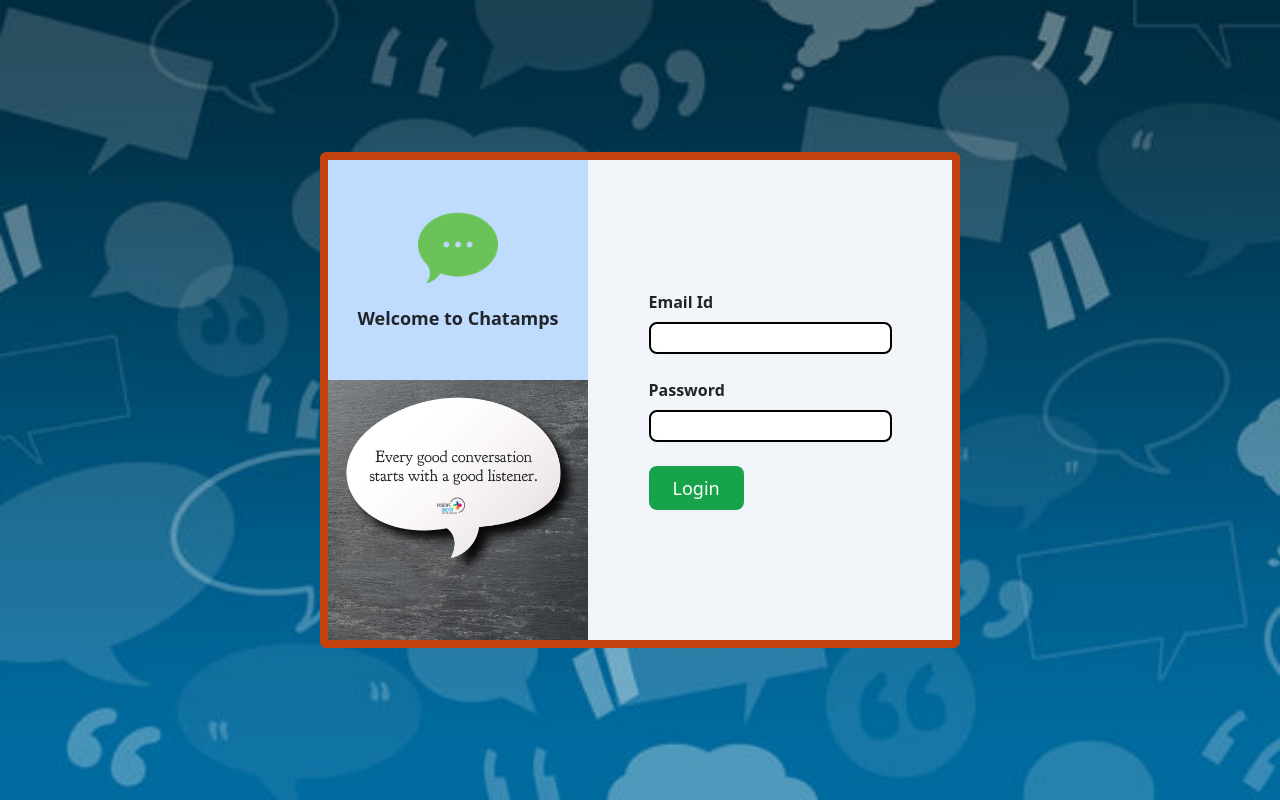
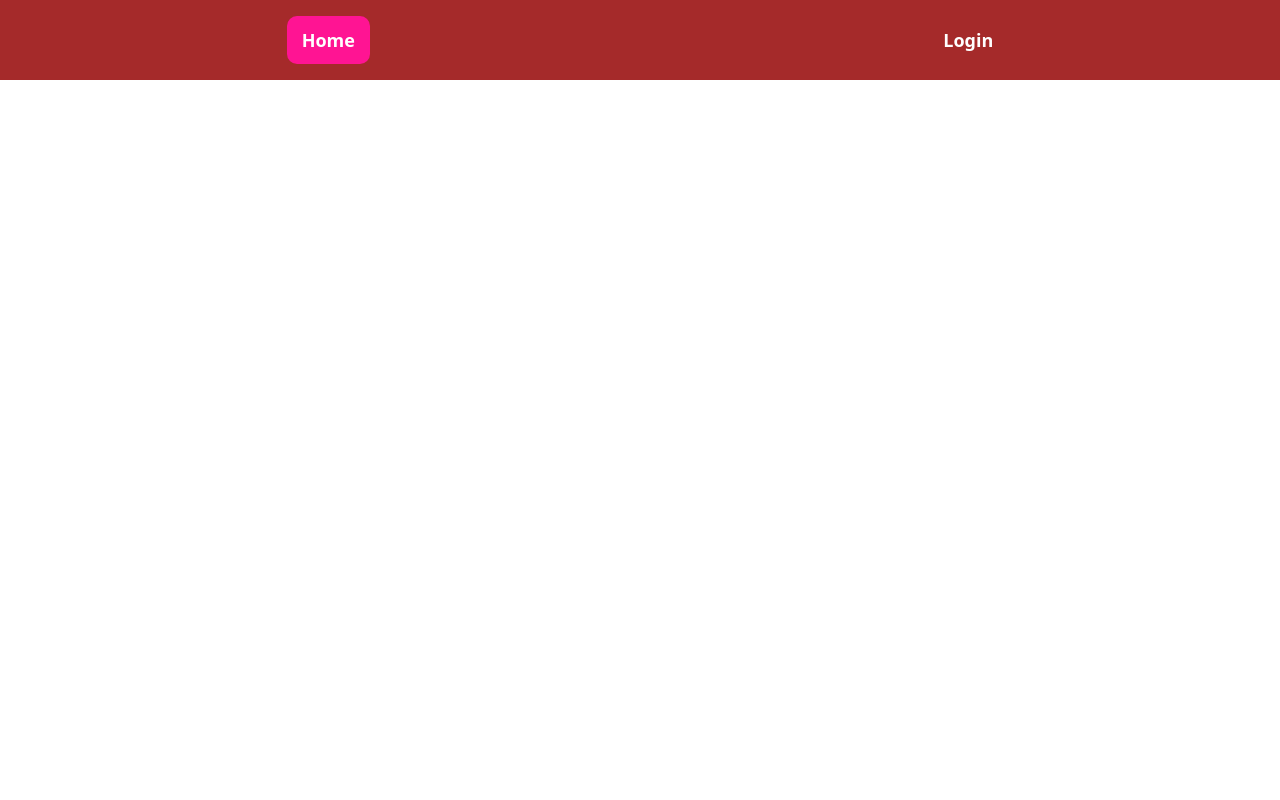
Before and after one commit to Ranjtkumar/mini-project, a React (Create React App) app: page / in a window 1280 px wide. Built offline with nearby package versions, Linux system fonts and the light colour scheme.

Commit message:
home page

```diff
--- a/src/App.js
+++ b/src/App.js
@@ -1,6 +1,8 @@
 import { Route, Routes } from 'react-router-dom';
 import './App.css';
 import Login from './components/Login';
+import Home from './components/Home';
+import Navbar from './components/Navbar';
 
 
 
@@ -8,14 +10,15 @@ function App() {
 
   return (
     <div className='h-full'>
-      {/* <Routes>
-
+      <Navbar/>
+      <Routes>
+        <Route path="/" element={<Home/>}/>
         <Route path="/login" element={<Login/>}/>
 
 
-      </Routes> */}
+      </Routes>
 
-      <Login/>
+      {/* <Login/> */}
 
 
     </div>
--- /dev/null
+++ b/src/components/Home.js
@@ -0,0 +1,11 @@
+import React from 'react'
+import { Carousel } from 'react-bootstrap'
+
+export default function Home() {
+  return (
+    <div>
+
+
+    </div>
+  )
+}
--- /dev/null
+++ b/src/components/Navbar.js
@@ -0,0 +1,11 @@
+import React from 'react'
+import { NavLink } from 'react-router-dom'
+
+export default function Navbar() {
+  return (
+   <nav className='header-nav py-3 text-lg font-bold'>
+    <NavLink to="/">Home</NavLink>
+    <NavLink to="/login">Login</NavLink>
+   </nav>
+  )
+}
--- a/src/index.css
+++ b/src/index.css
@@ -1,3 +1,18 @@
 @tailwind base;
 @tailwind components;
 @tailwind utilities;
+
+.header-nav{
+    display: flex;
+    background-color: brown;
+    justify-content: space-around;
+    color:white;
+    align-items: center;
+
+}
+
+.active{
+    background-color: deeppink;
+    padding:10px 15px 10px 15px;
+    border-radius: 10px;
+}
```
